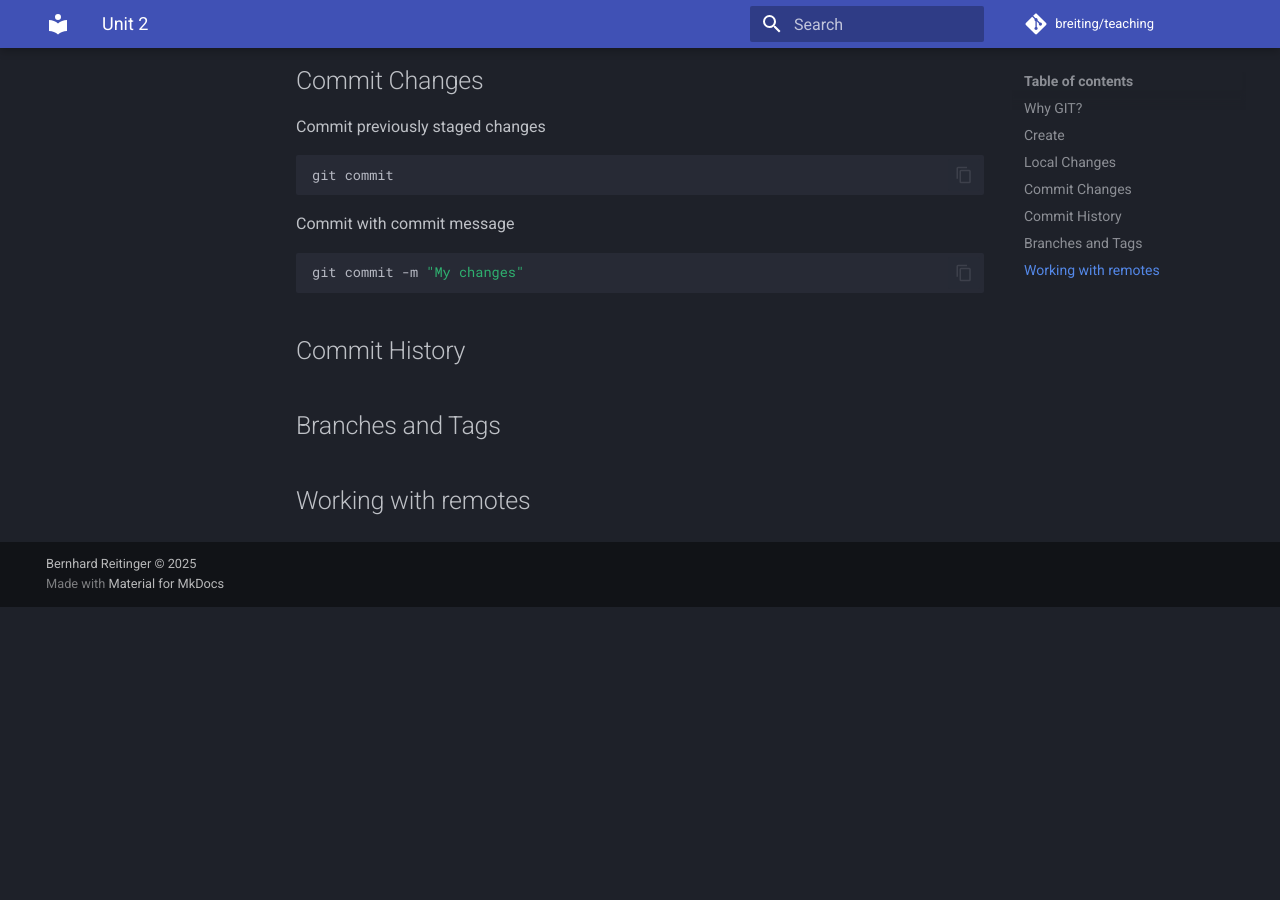
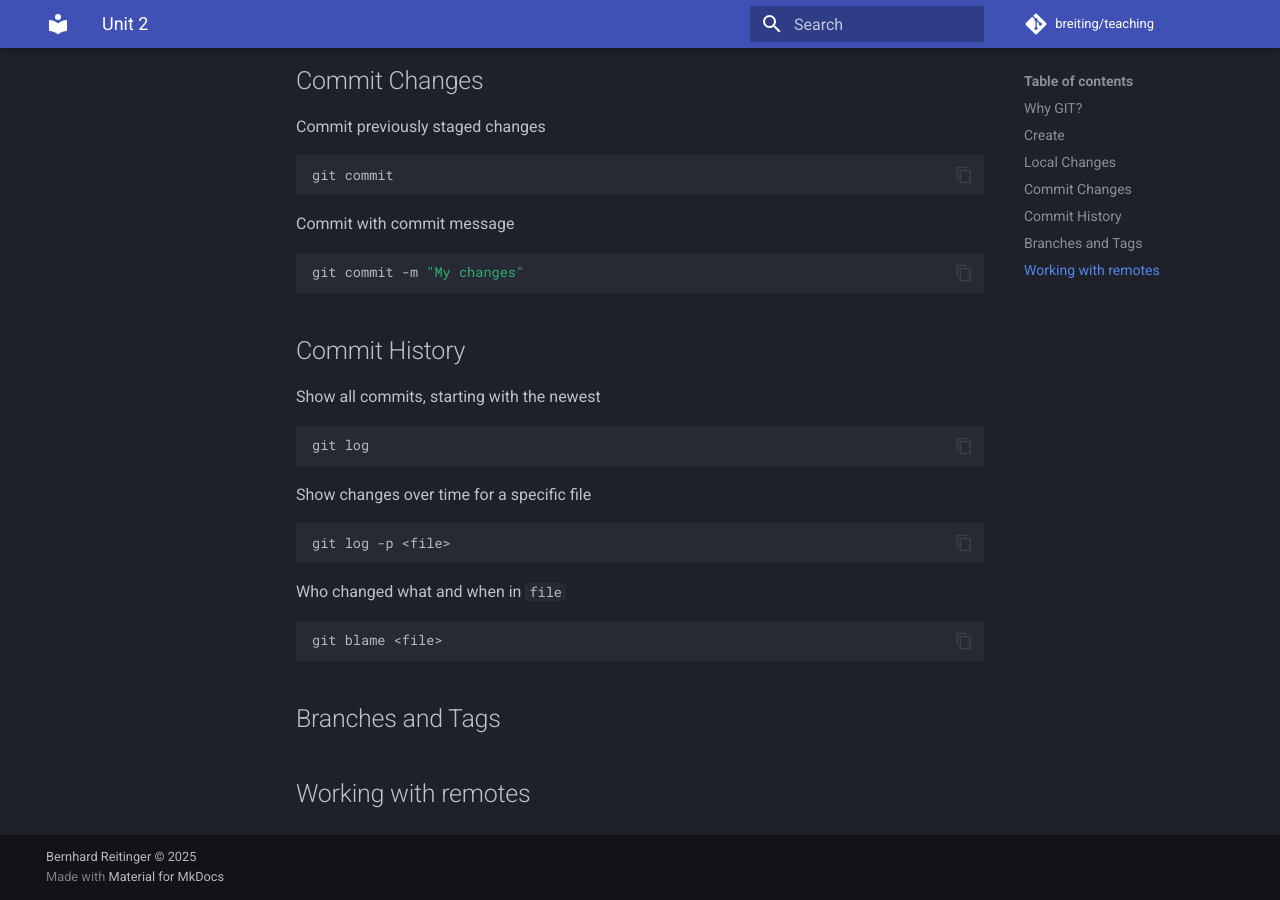
Before and after one commit to breiting/teaching, an MkDocs documentation site: the page built from docs/courses/dtle/slides/02_git.md, in a window 1280 px wide and 900 px high, scrolled down 1118 px. Built offline with MkDocs 1.6.1 and Material for MkDocs 9.7.7, drawn with Linux system fonts in a browser that asks for light colours; comment, search, counter and statistics services are not loaded; before the commit the page ends 1725 px from its top, so only the background shows below that.

Commit message:
Work on git

````diff
--- a/docs/courses/dtle/slides/02_git.md
+++ b/docs/courses/dtle/slides/02_git.md
@@ -78,6 +78,24 @@ git commit -m "My changes"
 Commit History
 ---
 
+Show all commits, starting with the newest
+
+```bash
+git log
+```
+
+Show changes over time for a specific file
+
+```bash
+git log -p <file>
+```
+
+Who changed what and when in `file`
+
+```bash
+git blame <file>
+```
+
 Branches and Tags
 ---
 
````
